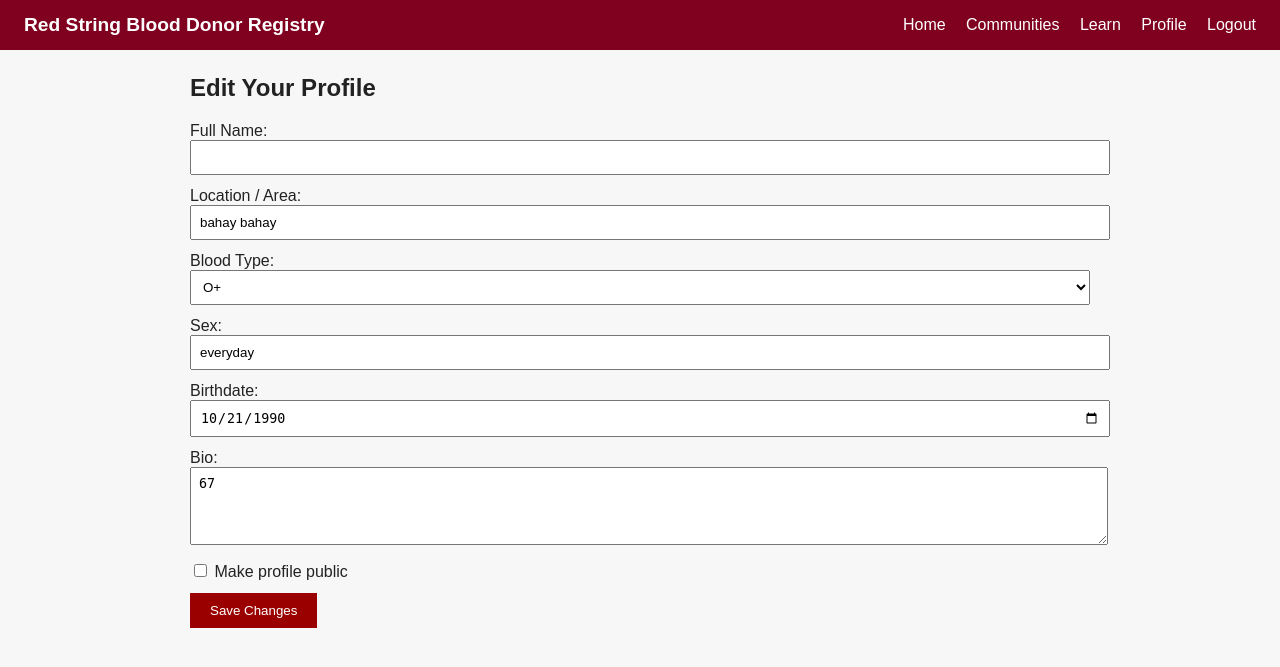
After one commit to s2025102311-sys/red-string, a Flask app: page /profile/edit in a window 1280 px wide. The commit adds this page. Shown: the top 667 px of the page. Run offline with Flask 3, Linux system fonts and the light colour scheme; a user stored in the database is signed in.

Commit message:
Fourth commit - Added public profile, edit profile, and public views

```diff
--- a/templates/base.html
+++ b/templates/base.html
@@ -10,12 +10,17 @@
   <nav class="navbar">
     <a href="/" class="brand">Red String Blood Donor Registry</a>
     <div class="nav-links">
-      <a href="/">Home</a>
-      <a href="#">Communities</a>
-      <a href="#">Learn</a>
-      <a href="#">Login</a>
-      <a href="#">Register</a>
-    </div>
+    <a href="/">Home</a>
+    <a href="#">Communities</a>
+    <a href="#">Learn</a>
+    {% if current_user.is_authenticated %}
+        <a href="{{ url_for('profile') }}">Profile</a>
+        <a href="{{ url_for('logout') }}">Logout</a>
+    {% else %}
+        <a href="{{ url_for('login') }}">Login</a>
+        <a href="{{ url_for('register') }}">Register</a>
+    {% endif %}
+</div>
   </nav>
 
   {% with messages = get_flashed_messages() %}
--- /dev/null
+++ b/templates/edit_profile.html
@@ -0,0 +1,47 @@
+{% extends "base.html" %}
+{% block title %}Edit Profile - Blood Donor Registry{% endblock %}
+{% block content %}
+<h2>Edit Your Profile</h2>
+<form method="POST">
+    <div style="margin-bottom: 12px;">
+        <label>Full Name:</label><br>
+        <input type="text" name="full_name" value="{{ profile.name or '' }}" style="width: 100%; padding: 8px;">
+    </div>
+    <div style="margin-bottom: 12px;">
+        <label>Location / Area:</label><br>
+        <input type="text" name="location" value="{{ profile.location or '' }}" style="width: 100%; padding: 8px;">
+    </div>
+    <div style="margin-bottom: 12px;">
+        <label>Blood Type:</label><br>
+        <select name="blood_type" style="width: 100%; padding: 8px;">
+            <option value="">Select...</option>
+            <option value="A+" {% if profile.blood_type == 'A+' %}selected{% endif %}>A+</option>
+            <option value="A-" {% if profile.blood_type == 'A-' %}selected{% endif %}>A-</option>
+            <option value="B+" {% if profile.blood_type == 'B+' %}selected{% endif %}>B+</option>
+            <option value="B-" {% if profile.blood_type == 'B-' %}selected{% endif %}>B-</option>
+            <option value="AB+" {% if profile.blood_type == 'AB+' %}selected{% endif %}>AB+</option>
+            <option value="AB-" {% if profile.blood_type == 'AB-' %}selected{% endif %}>AB-</option>
+            <option value="O+" {% if profile.blood_type == 'O+' %}selected{% endif %}>O+</option>
+            <option value="O-" {% if profile.blood_type == 'O-' %}selected{% endif %}>O-</option>
+        </select>
+    </div>
+    <div style="margin-bottom: 12px;">
+        <label>Sex:</label><br>
+        <input type="text" name="sex" value="{{ profile.sex or '' }}" style="width: 100%; padding: 8px;">
+    </div>
+    <div style="margin-bottom: 12px;">
+        <label>Birthdate:</label><br>
+        <input type="date" name="birthdate" value="{{ profile.birthdate or '' }}" style="width: 100%; padding: 8px;">
+    </div>
+    <div style="margin-bottom: 12px;">
+        <label>Bio:</label><br>
+        <textarea name="bio" rows="4" style="width: 100%; padding: 8px;">{{ profile.bio or '' }}</textarea>
+    </div>
+    <div style="margin-bottom: 12px;">
+        <label>
+            <input type="checkbox" name="is_public" {% if profile.is_public %}checked{% endif %}> Make profile public
+        </label>
+    </div>
+    <button type="submit" style="padding: 10px 20px; background: #9b0000; color: white; border: none; cursor: pointer;">Save Changes</button>
+</form>
+{% endblock %}
```
Also changed, not shown: templates/profile.html (added, +28 -0 lines), templates/public_profile.html (added, +41 -0 lines), instance/registry.db (added), 1 other file.
